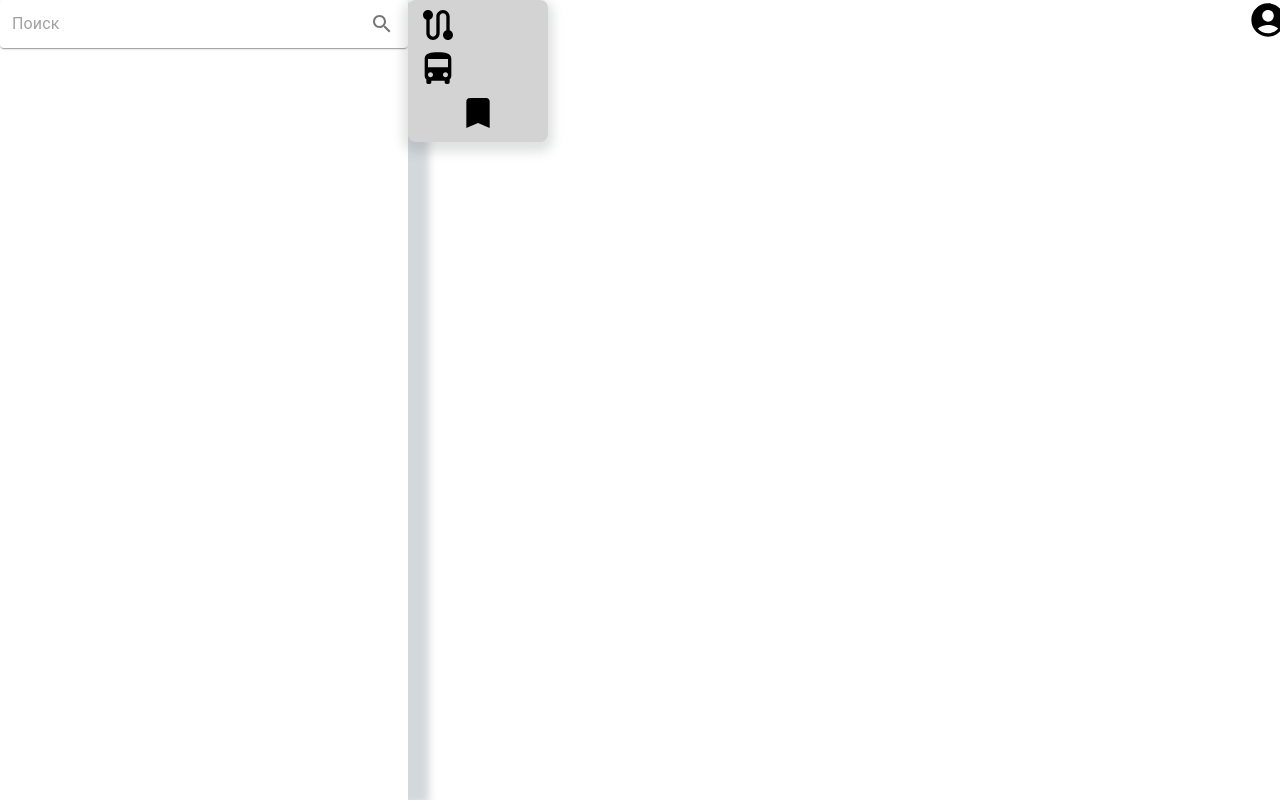
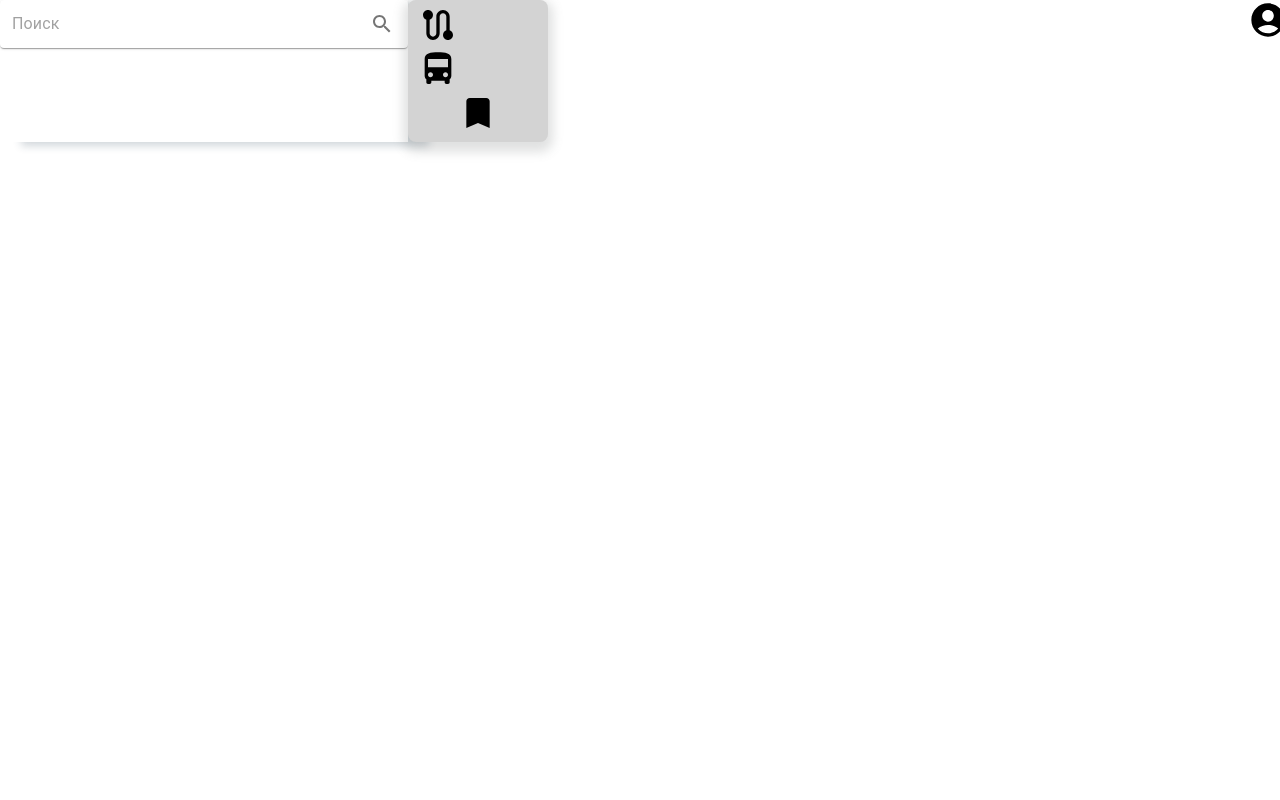
Before and after one commit to salenctawer/directions, a React (Create React App) app: page / in a window 1280 px wide. Shown: the top 800 px of the page. Built offline with nearby package versions, Linux system fonts and the light colour scheme.

Commit message:
change routes

```diff
--- a/src/App.js
+++ b/src/App.js
@@ -1,16 +1,29 @@
+import { Route, Routes } from 'react-router-dom';
 import './App.css';
+import Form from './Components/Header/Form/Form';
+import FormAuth from './Components/Header/Form/FormAuth/FormAuth';
+import FormReg from './Components/Header/Form/FormReg/FormReg';
 import HeaderContainer from './Components/Header/HeaderContainer';
 import Map from './Components/Map/Map';
 import SidebarContainer from './Components/Sidebar/SidebarContainer';
 
 function App() {
   return (
-    <div className="App">
-      <SidebarContainer />
-      <div className='App-container'>
-        <HeaderContainer />
-        <Map />
+    <div>
+    <Routes>
+      <Route path='/' element={
+      <div className='App'>
+          <SidebarContainer />
+        <div className='App-container'>
+          <HeaderContainer />
+          <Map />
+        </div>
       </div>
+      }
+      />
+      <Route path='/reg' element={<FormReg />}/>
+      <Route path='/auth' element={<FormAuth />}/>
+    </Routes>
     </div>
   );
 }
```
Also changed, not shown: src/Components/Header/Form/Form.jsx (line endings or trailing spaces).
